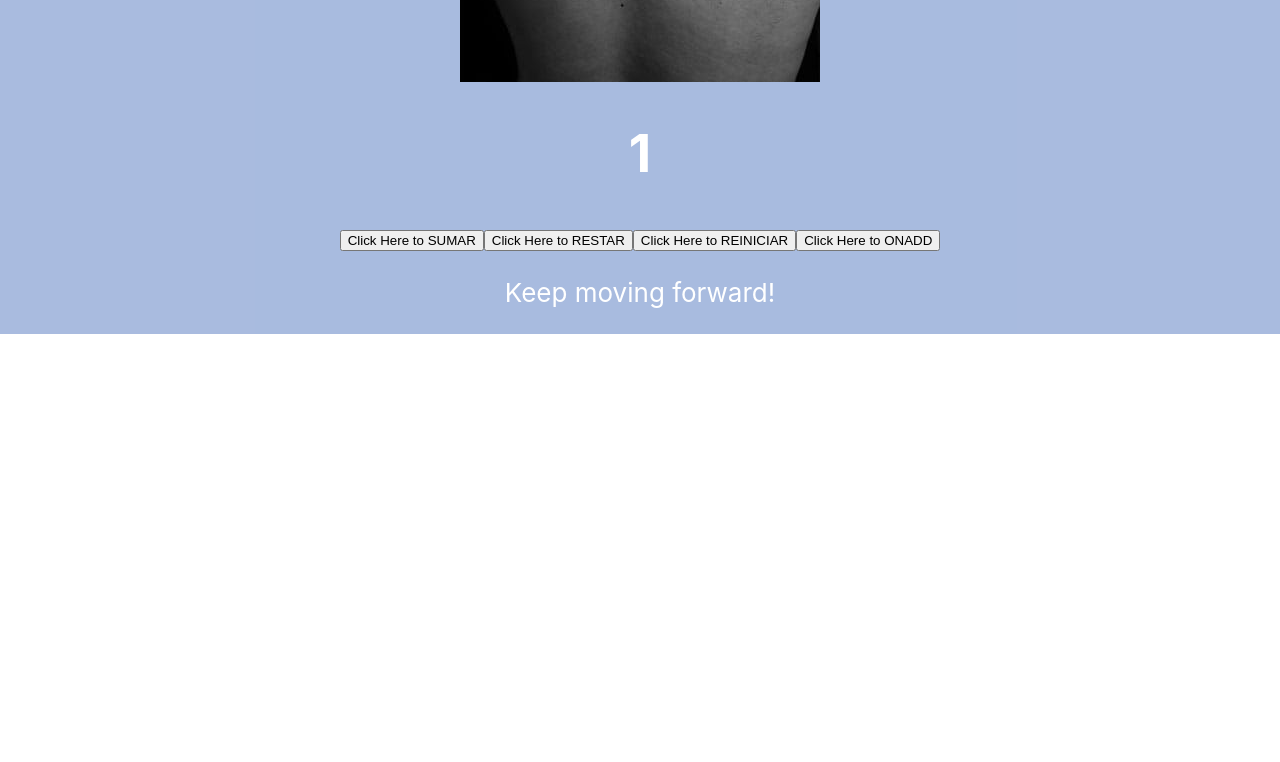
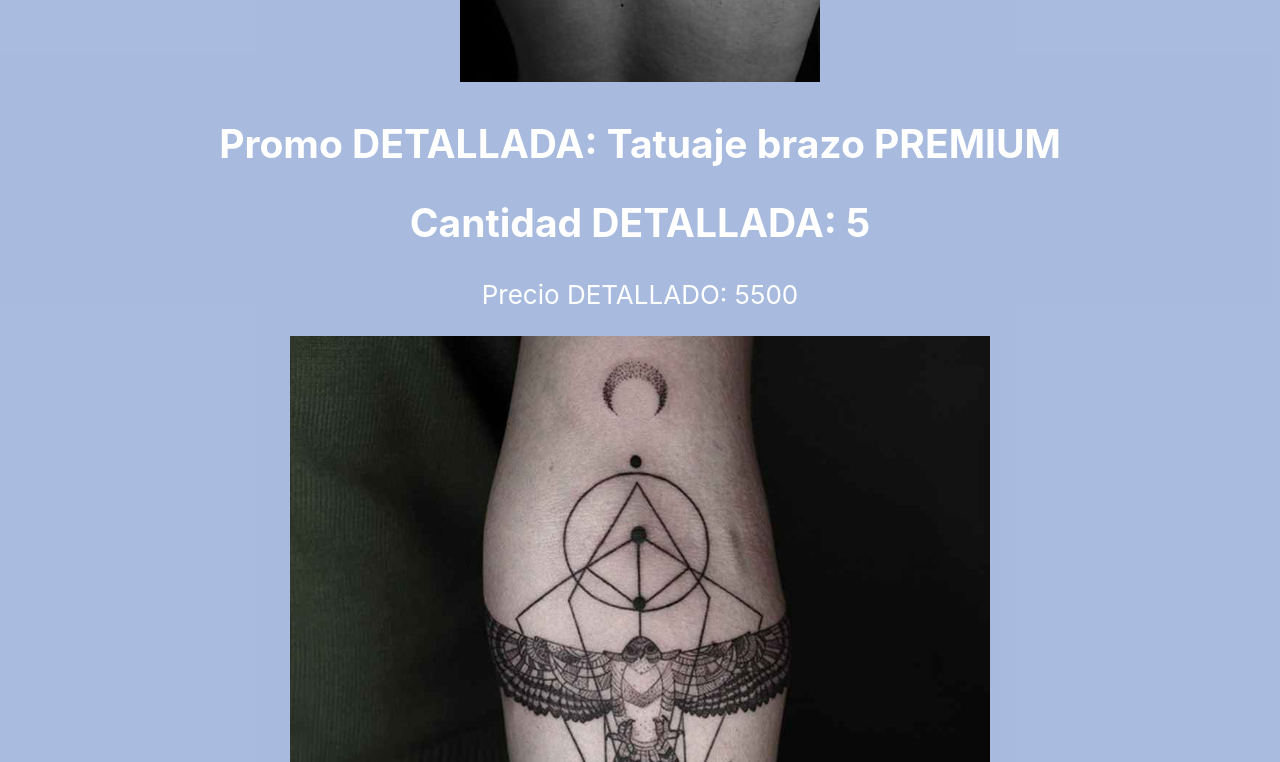
Before and after one commit to BrianEZM/reactJsCoder, a React (Create React App) app: page / in a window 1280 px wide. Shown: the part 2998-3760 px from the top of the page. Before the commit the page ends 3332 px from the top, so only its background shows below. Built offline with nearby package versions, Linux system fonts and the light colour scheme.

Commit message:
hard-codeando itemDetail v1

```diff
--- a/package.json
+++ b/package.json
@@ -9,6 +9,7 @@
     "react": "^17.0.2",
     "react-dom": "^17.0.2",
     "react-icons": "^4.3.1",
+    "react-router-dom": "^6.3.0",
     "react-scripts": "5.0.0",
     "web-vitals": "^2.1.4"
   },
--- a/src/App.js
+++ b/src/App.js
@@ -3,6 +3,7 @@ import './App.css';
 import {ItemListContainer} from './componentes/ItemListContainer/ItemListContainer';
 import {NavBar} from './componentes/NavBar/NavBar';
 import {ItemCount} from './componentes/ItemCount/ItemCount'
+import { ItemDetailContainer } from './componentes/ItemDetailContainer/ItemDetailContainer'
 
 
 function App() {
@@ -24,9 +25,15 @@ function App() {
           <ItemListContainer name={greeting}/>
         </section>
 
+        <section>
+          <ItemDetailContainer />
+        </section>
+
         <div>
           <ItemCount stock={10} initial={1} onAdd={onAdd}/>
         </div>
+
+
 
         <p>
           Keep moving forward!
--- /dev/null
+++ b/src/componentes/ItemDetailContainer/ItemDetail/ItemDetail.js
@@ -0,0 +1,18 @@
+
+
+
+export const ItemDetail = (props) => {
+
+
+        return (
+
+            <div>
+                <h1>Promo DETALLADA: {props.title}</h1>
+                <h2>Cantidad DETALLADA: {props.stock}</h2>
+                <p>Precio DETALLADO: {props.price}</p>
+                <img src={props.imag}/>
+                <h4>Caracteristicas DETALLADA: {props.detalles}</h4>
+            </div>
+
+        )
+    };
--- /dev/null
+++ b/src/componentes/ItemDetailContainer/ItemDetailContainer.js
@@ -0,0 +1,54 @@
+import { ItemDetail } from "./ItemDetail/ItemDetail";
+import {useEffect, useState} from 'react';
+
+
+
+const detalleInicial =
+    {title: "Tatuaje brazo PREMIUM",
+    id: 6,
+    price: 5500,
+    stock: 5,
+    imag: "imgs/tatuajeBrazo.jpg",
+    detalles: "Este es nuestro trabajo mas solicitado, el mismo se puede realizar con distintos diseños y colores. Contactanos para reservar tu turno."};
+
+const promesa2 = new Promise ((res, rej) => {
+    setTimeout(() => {
+    res(detalleInicial)
+},3000)
+});
+
+
+export const ItemDetailContainer = () => {
+
+    const [detalle, setDetalles] = useState([]);
+    const [loading, setLoading] = useState(false);
+
+
+    useEffect(() => {
+        setLoading(true)
+        promesa2.then((detalle) => {
+        setDetalles(detalle);
+        })
+        .catch(() => {
+            console.log("No funcionó");
+        }).finally(() => {
+            setLoading(false)
+        })
+    }, []);
+
+    return(
+        <>
+
+            {loading ? <p>Cargando, es decir ESPERE POR FAVOR</p> :
+            <ItemDetail
+            key={detalle.id}
+            title={detalle.title}
+            stock={detalle.stock}
+            price={detalle.price}
+            imag={detalle.imag}
+            detalles={detalle.detalles}/>}
+
+        </>
+    );
+
+};
```
Also changed, not shown: src/componentes/ItemListContainer/ItemListContainer.js (+0 -10 lines), 1 other file (tests, documents, lock files or other folders).
